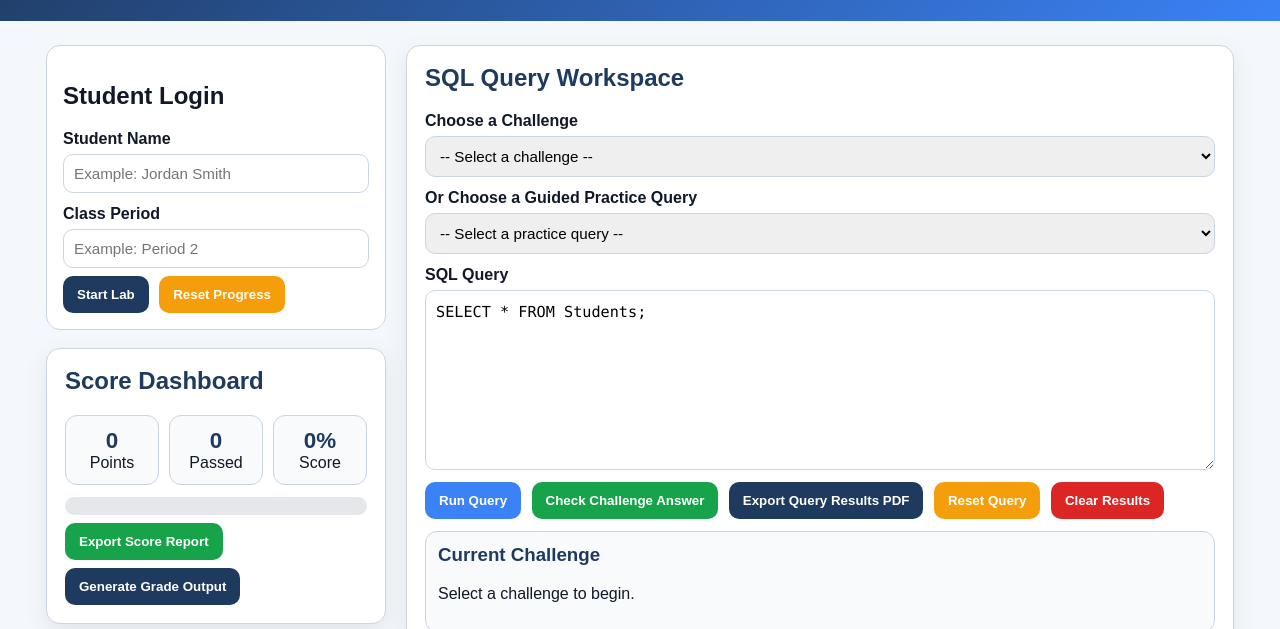
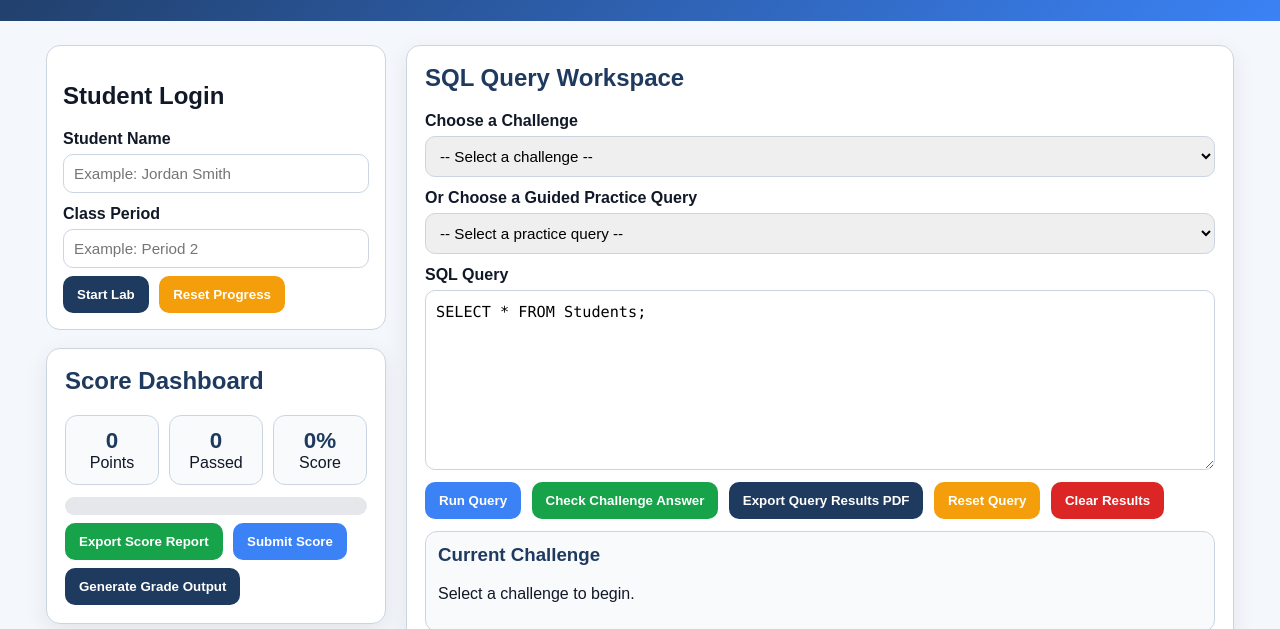
Before and after one commit to sage2go-cell/student-sql-lab, a plain HTML site: page index.html in a window 1280 px wide. Shown: the part 120-749 px from the top of the page. Drawn offline with nearby package versions, Linux system fonts and the light colour scheme.

Commit message:
Update index.html

```diff
--- a/index.html
+++ b/index.html
@@ -250,6 +250,9 @@
           </div>
           <div class="progress-bar"><div id="progressFill" class="progress-fill"></div></div>
           <button class="btn-success" onclick="exportScoreReport()">Export Score Report</button>
+          <button class="btn-primary" onclick="submitScore()">
+            Submit Score
+          </button>
           <button class="btn-dark" onclick="generateGradeOutput()">Generate Grade Output</button>
         </div>
 
@@ -764,6 +767,37 @@ JOIN Courses ON Grades.CourseID = Courses.CourseID;',
     function everyNumericColumnAtLeast(rows, column, min) { return rows.every(row => Number(row[column]) >= min); }
     function everyNumericColumnGreaterThan(rows, column, min) { return rows.every(row => Number(row[column]) > min); }
 
+async function submitScore() {
+  if (!currentStudent) {
+    showMessage('Please log in before submitting your score.', 'error');
+    return;
+  }
+
+  const points = passedChallenges.size * 20;
+  const percent = Math.round((passedChallenges.size / challenges.length) * 100);
+
+  const data = {
+    name: currentStudent.name,
+    period: currentStudent.period || 'N/A',
+    score: points,
+    percent: percent
+  };
+
+  try {
+    await fetch("https://script.google.com/macros/s/AKfycbxE2sAcFaCiv0fb55-_nVNqZ2lHtln5qdqgs5ToGT-9MpcIaHT2l8m96skPJbKi1fZ5/exec", {
+      method: "POST",
+      body: JSON.stringify(data),
+      headers: {
+        "Content-Type": "application/json"
+      }
+    });
+
+    showMessage('Score submitted successfully!', 'success');
+  } catch (err) {
+    showMessage('Submission failed. Try again.', 'error');
+  }
+}
+
     initDatabase();
   </script>
 </body>
```
